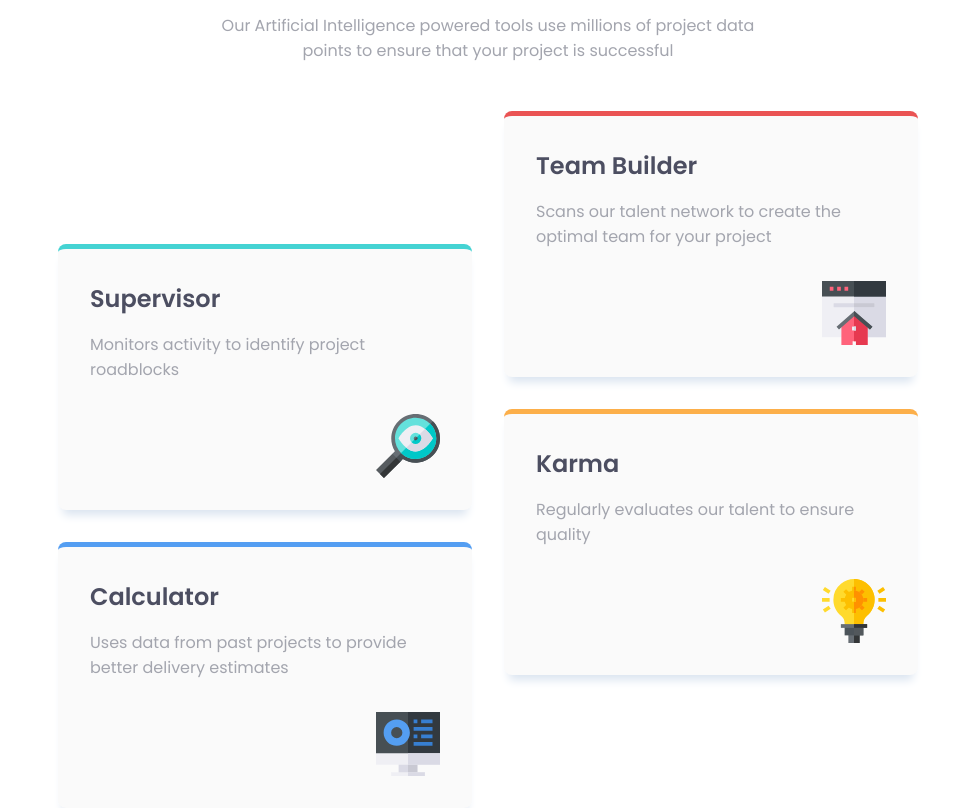
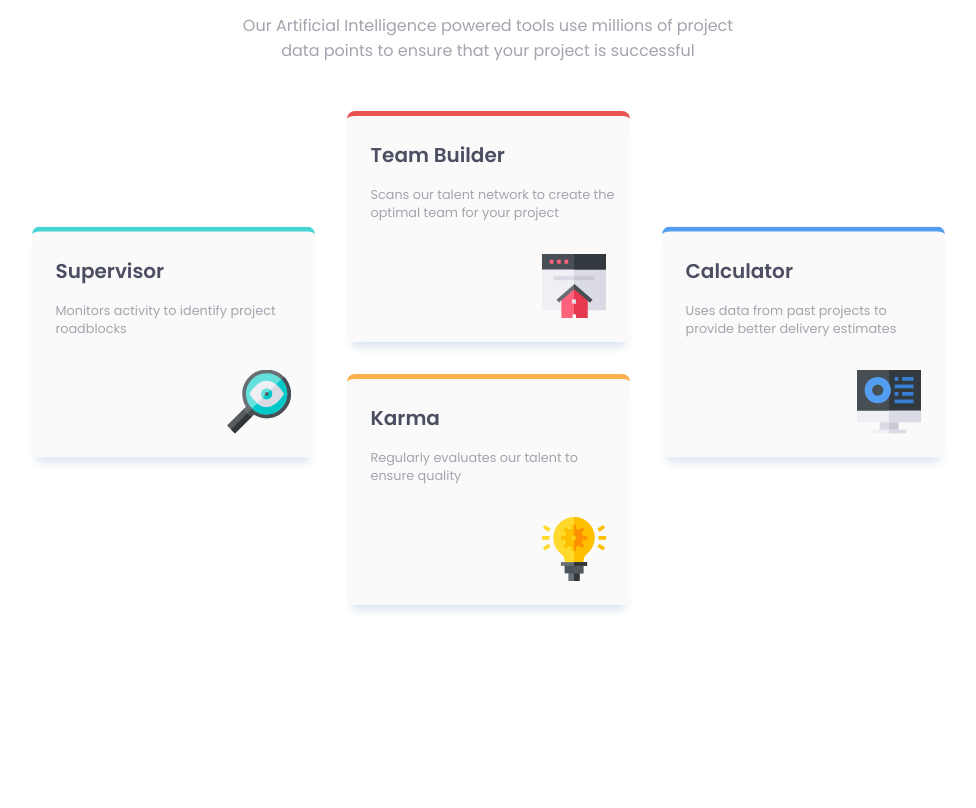
Before and after one commit to Mayurtm29/four-card-feature-section, a plain HTML site: page index.html in a window 1280 px wide. Shown: the part 131-939 px from the top of the page, without its empty margins (152-1128 px from the left). After the commit the page ends 800 px from the top, so only its background shows below. Drawn offline with Linux system fonts and the light colour scheme.

Commit message:
reponsive chnages

```diff
--- a/css/style.css
+++ b/css/style.css
@@ -9,7 +9,7 @@
 
 
 main {
-    margin: 2rem;
+    margin: 2rem auto;
 }
 
 .heading {
@@ -20,6 +20,7 @@ main {
     overflow-wrap: break-word;
     margin-inline: auto;
     text-align: center;
+    padding: 0 1rem;
 }
 
 span {
@@ -37,7 +38,7 @@ span {
 }
 
 .container {
-    width: 90%;
+    width: 80%;
     display: flex;
     flex-wrap: wrap;
     justify-content: center;
@@ -49,24 +50,27 @@ span {
 
 
 .items {
+    max-width: 283px;
     background-color: hsl(0, 0%, 98%);
     color: #fff;
     display: flex;
     flex-direction: column;
-    padding: 2rem;
+    padding: 1.5rem;
     border-radius: 8px;
     box-shadow: 0px 10px 10px -5px rgb(218 228 240);
 }
 
 .items h2 {
+    font-size: 1.25rem;
     color: hsl(234, 12%, 34%);
     font-weight: 600;
     margin-bottom: 1rem;
 }
 
 .items p {
+    font-size: 0.8rem;
     color: hsl(229, 6%, 66%);
-    inline-size: 350px;
+    inline-size: 250px;
     overflow-wrap: break-word;
     margin-bottom: 2rem;
 }
@@ -94,7 +98,7 @@ span {
     transform: translatey(50%);
 }
 
-@media (max-width:1020px) {
+@media (max-width:1000px) {
 
     .karma,
     .calculator,
@@ -124,3 +128,9 @@ span {
     }
 
 }
+@media (min-width:500px){
+    .headp{
+        inline-size: 500px;
+    }
+
+}
```
